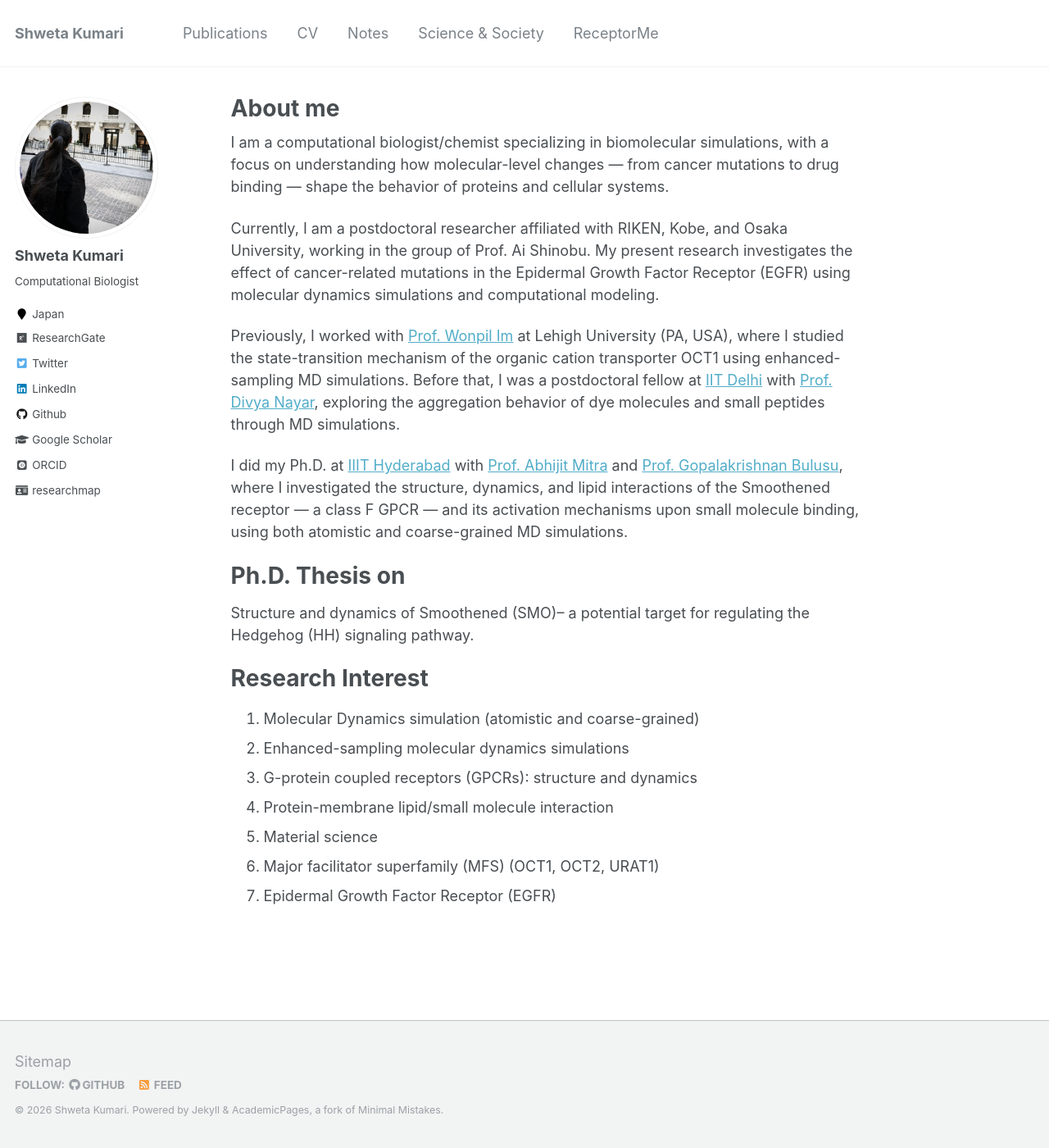
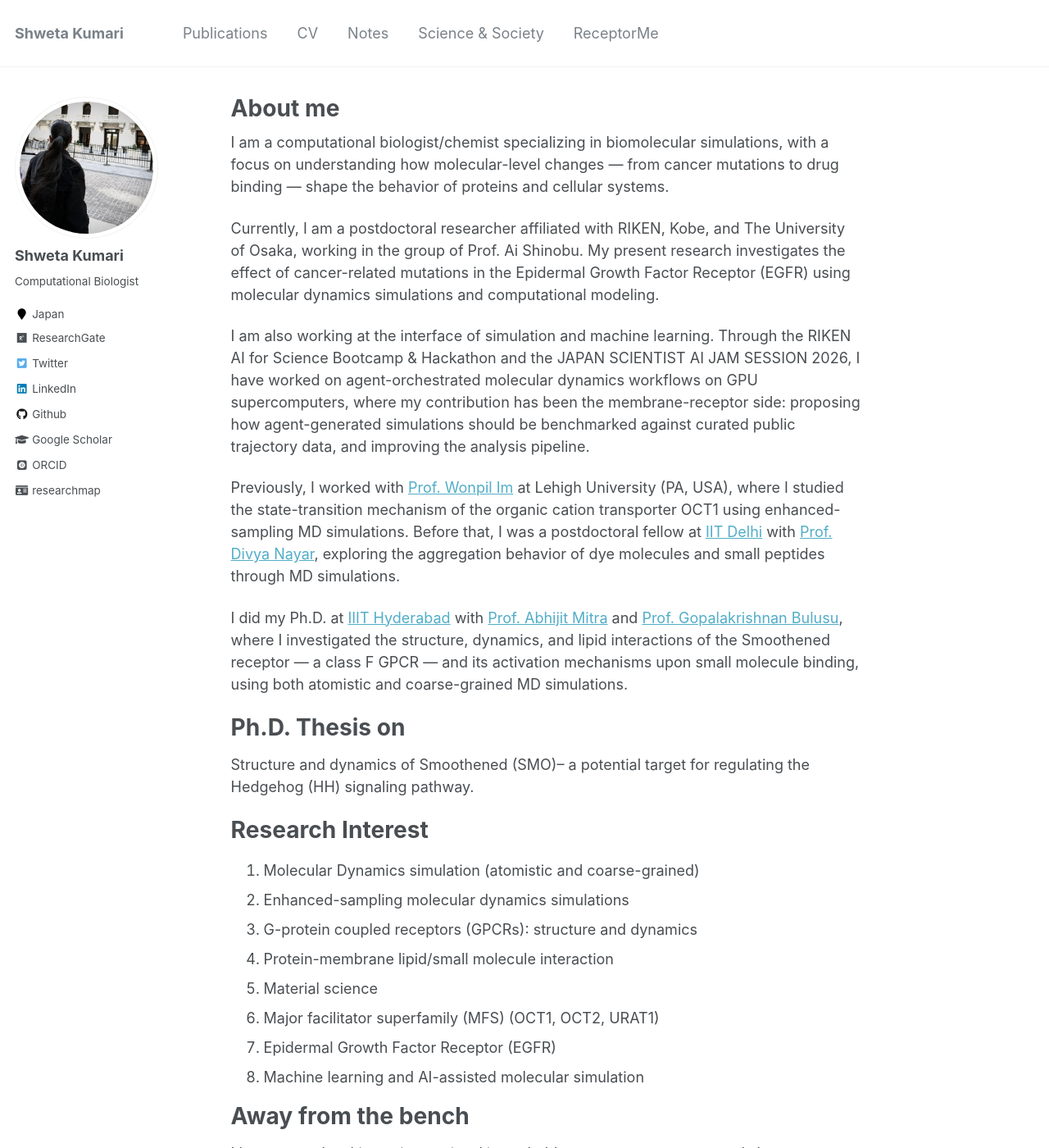
Before and after one commit to shweta-Moni/shweta-Moni.github.io, a Jekyll site: the page built from _pages/about.md, in a window 1280 px wide and 1400 px high. Shown: the whole window at 82% size. Built offline with Jekyll 4.4.1, drawn with Linux system fonts in a browser that asks for light colours; some web fonts are replaced; some of the changed text lies outside the part shown.

Commit message:
Revise about page with updated affiliations and interests
Updated affiliation from Osaka University to The University of Osaka and added new research focus on machine learning in molecular simulations. Expanded personal interests section to include art and science visualization.

```diff
--- a/_pages/about.md
+++ b/_pages/about.md
@@ -10,7 +10,9 @@ redirect_from:
 
 I am a computational biologist/chemist specializing in biomolecular simulations, with a focus on understanding how molecular-level changes — from cancer mutations to drug binding — shape the behavior of proteins and cellular systems.
 
-Currently, I am a postdoctoral researcher affiliated with RIKEN, Kobe, and Osaka University, working in the group of Prof. Ai Shinobu. My present research investigates the effect of cancer-related mutations in the Epidermal Growth Factor Receptor (EGFR) using molecular dynamics simulations and computational modeling.
+Currently, I am a postdoctoral researcher affiliated with RIKEN, Kobe, and The University of Osaka, working in the group of Prof. Ai Shinobu. My present research investigates the effect of cancer-related mutations in the Epidermal Growth Factor Receptor (EGFR) using molecular dynamics simulations and computational modeling.
+
+I am also working at the interface of simulation and machine learning. Through the RIKEN AI for Science Bootcamp & Hackathon and the JAPAN SCIENTIST AI JAM SESSION 2026, I have worked on agent-orchestrated molecular dynamics workflows on GPU supercomputers, where my contribution has been the membrane-receptor side: proposing how agent-generated simulations should be benchmarked against curated public trajectory data, and improving the analysis pipeline.
 
 Previously, I worked with [Prof. Wonpil Im](https://compbio.lehigh.edu/){:target="_blank"} at Lehigh University (PA, USA), where I studied the state-transition mechanism of the organic cation transporter OCT1 using enhanced-sampling MD simulations. Before that, I was a postdoctoral fellow at  [IIT Delhi](https://home.iitd.ac.in/){:target="_blank"} with [Prof. Divya Nayar](https://sites.google.com/prod/view/divyanayar/){:target="_blank"}, exploring the aggregation behavior of dye molecules and small peptides through MD simulations.
 
@@ -29,3 +31,8 @@ Research Interest
 5. Material science
 6. Major facilitator superfamily (MFS) (OCT1, OCT2, URAT1)
 7. Epidermal Growth Factor Receptor (EGFR)
+8. Machine learning and AI-assisted molecular simulation
+
+Away from the bench
+======
+I love art, and making science visual is my hobby — memes, cartoons and short animations that explain receptors and signalling. Some of it is on my [Science & Society](/science-and-society/) page.
```
